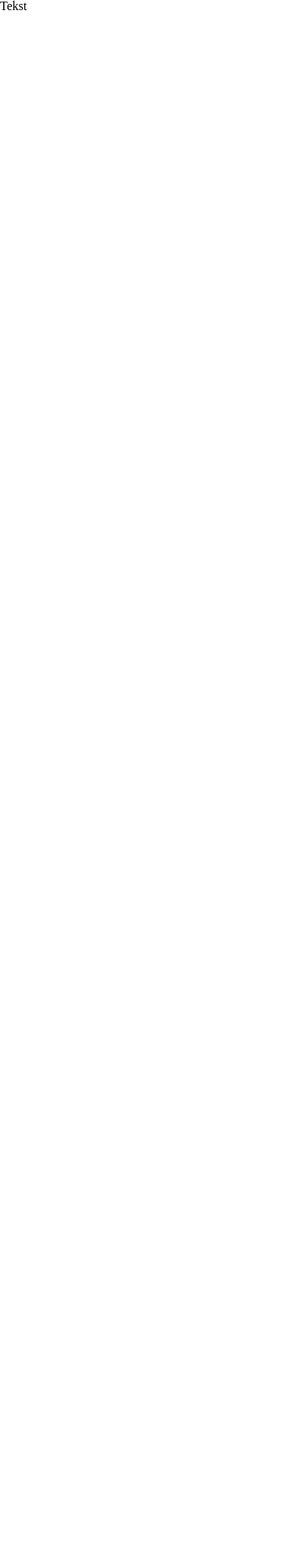
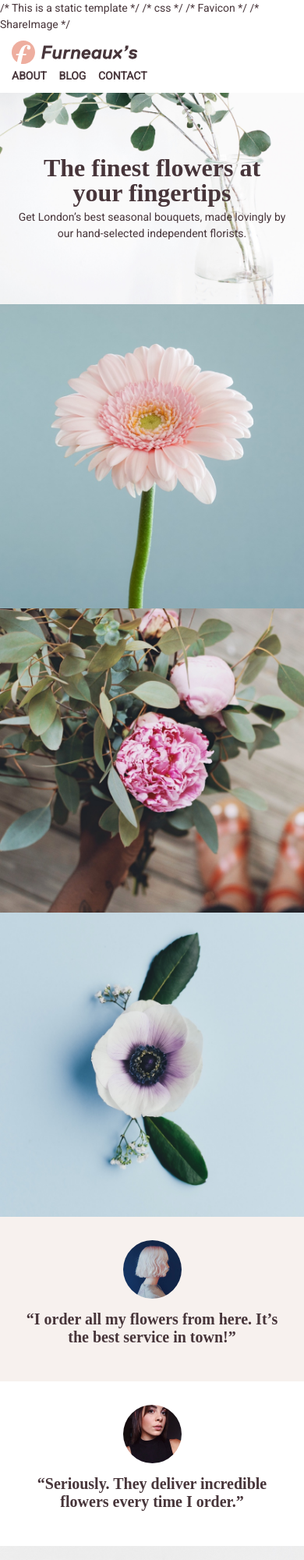
Before and after one commit to stihilus/sh_furneaux, a website: page index.html in a window 390 px wide. Shown: the top 2000 px of the page at 78% size. Before the commit the page ends 844 px from the top, so only its background shows below. Drawn offline with Linux system fonts and the light colour scheme.

Commit message:
Add files via upload

```diff
--- a/css/fonts.css
+++ b/css/fonts.css
@@ -0,0 +1,2 @@
+/* Roboto */
+@import url('https://fonts.googleapis.com/css?family=Roboto: 800, 600, 300');
--- a/css/styles.css
+++ b/css/styles.css
@@ -0,0 +1,242 @@
+body {
+  font-family: Roboto;
+  font-size: 16px;
+  line-height: 1.5;
+  color: #47353A;
+}
+
+header {
+  padding: 10px 15px;
+  overflow: hidden;
+}
+
+header h1 {
+  float: left;
+}
+
+header nav {
+  float: right;
+  margin-top: 3px;
+}
+
+header nav a {
+  color: #47353A;
+  text-decoration: none;
+  margin-left: 12px;
+  text-transform: uppercase;
+  font-weight: 700;
+}
+
+.hero {
+  background-image: url(../assets/hero.jpg);
+  background-size: cover;
+  padding-top: 230px;
+  padding-bottom: 200px;
+	background-position: right center;
+}
+
+.hero div {
+  max-width: 540px;
+  margin-left: auto;
+  margin-right: auto;
+  padding-left: 20px;
+  padding-right: 20px;
+  text-align: center;
+}
+
+.hero h2 {
+  font-family: David Libre;
+  font-weight: 700;
+  font-size: 64px;
+  line-height: 1;
+  margin-bottom: 15px;
+}
+
+.hero p {
+  max-width: 400px;
+  margin-left: auto;
+  margin-right: auto;
+}
+
+.flowers {
+  overflow: hidden;
+}
+
+.flowers img {
+  float: left;
+  width: 33.333%;
+}
+
+.quotes {
+  overflow: hidden;
+}
+
+.quotes div {
+  width: 50%;
+  float: left;
+  text-align: center;
+  padding: 50px 20px 40px 20px;
+}
+
+.cream-background {
+  background-color: #F7F1EE;
+}
+
+.quotes img {
+  width: 75px;
+  border-radius: 100%;
+}
+
+.quotes blockquote {
+  font-family: David Libre;
+  font-size: 24px;
+  font-weight: 700;
+  line-height: 1.15;
+  max-width: 400px;
+  margin: 15px auto 5px auto;
+}
+
+.chair {
+  background-image: url(../assets/full-bleed.jpg);
+  background-position: center bottom;
+  padding: 0;
+  height: 500px;
+}
+
+.logos {
+  background-color: #EEAE9F;
+  padding: 20px 20px 35px 20px;
+  text-align: center;
+}
+
+.logos p {
+  color: #fff;
+  font-weight: 700;
+  margin-bottom: 10px;
+}
+
+.logos img {
+  margin-left: 22px;
+  margin-right: 22px;
+}
+
+footer {
+  background-color: #47353A;
+  padding: 25px 30px;
+  overflow: hidden;
+}
+
+footer img {
+  float: left;
+}
+
+footer p {
+  float: right;
+  font-size: 14px;
+  color: #CCC9CA;
+  font-weight: 700;
+}
+
+@media (max-width: 600px) {
+
+  .hero h2 {
+    font-size: 32px;
+    margin-bottom: 5px;
+  }
+
+  .hero {
+    padding-top: 80px;
+    padding-bottom: 80px;
+  }
+
+  .chair {
+    height: 320px;
+    margin-top: 0;
+  }
+
+  .quotes div {
+   	float: none;
+    width: auto;
+    padding: 30px 30px 40px 30px;
+	}
+
+  .quotes blockquote {
+    font-size: 20px;
+  }
+
+  .quotes p {
+    display: none;
+  }
+
+  body {
+    font-size: 14px;
+  }
+
+  header nav {
+    line-height: 24px;
+  }
+
+}
+
+@media (max-width: 430px) {
+
+  header h1,
+  header nav {
+    float: none;
+  }
+
+  header nav a {
+    margin-left: 0;
+    margin-right: 12px;
+  }
+
+  .flowers img {
+    float: none;
+    width: auto;
+  }
+
+  footer {
+    padding: 30px 20px;
+  }
+
+
+}
+
+@media (max-width: 820px) {
+  .logos img {
+    margin-left: 5px;
+    margin-right: 5px;
+  }
+}
+
+@media (max-width: 680px) {
+  .logos img {
+    margin: 0 auto 35px auto;
+    display: block;
+  }
+
+  .logos img:last-child {
+    margin-bottom: 0;
+  }
+
+}
+
+@media (min-width: 820px) {
+
+  header {
+    position: fixed;
+    top: 0;
+    left: 0;
+    width: 100%;
+    background-color: #fff;
+    box-shadow: 0 1px 5px 0px rgba(51, 51, 51, 0.3);
+  }
+
+}
+
+@media (min-width: 600px) {
+  .quotes {
+ 		display: flex;
+  	flex-wrap: wrap;
+  }
+}
--- a/index.html
+++ b/index.html
@@ -1,37 +1,80 @@
 <!DOCTYPE html>
+/* This is a static template */
 <html lang="en">
   <head>
     <meta charset="UTF-8" />
     <meta name="viewport" content="width=device-width, initial-scale=1.0" />
     <meta http-equiv="X-UA-Compatible" content="ie=edge" />
-    <title>Furneaux</title>
+    <title>Static Template</title>
 
+    /* css */
     <link rel="stylesheet" href="css/base.css?v=1.0" />
     <link rel="stylesheet" href="css/styles.css?v=1.0" />
     <link rel="stylesheet" href="css/fonts.css?v=1.0" />
 
+    /* Favicon */
     <link rel="shortcut icon" type="image/svg" href="assets/favicon.svg" />
 
+    /* ShareImage */
     <meta property="og:title" content="Furneaux's" />
-    <meta property="og:description" content="Furneaux" />
+    <meta property="og:description" content="Static Template" />
     <meta property="og:image" content="assets/shageImage.png" />
     <meta property="og:url" content="https://www.google.com" />
   </head>
   <body>
     <header>
-      Tekst
-    </header>
+  <h1>
+    <img src="assets/logo.svg">
+  </h1>
+  <nav>
+    <a href="about.html">About</a>
+    <a href="blog.html">Blog</a>
+    <a href="contact.html">Contact</a>
+  </nav>
+</header>
 
-    <section class="hero"></section>
+<section class="hero">
+  <div>
+    <h2>The finest flowers at your fingertips</h2>
+    <p>Get London’s best seasonal bouquets, made lovingly by our hand-selected independent florists.</p>
+  </div>
+</section>
 
-    <section class="flowers"></section>
+<section class="flowers">
+  <img src="assets/flower_1.jpg">
+  <img src="assets/flower_2.jpg">
+  <img src="assets/flower_3.jpg">
+</section>
 
-    <section class="quotes"></section>
+<section class="quotes">
 
-    <section class="hero chair"></section>
+  <div class="cream-background">
+    <img src="assets/quote_liv.png">
+    <blockquote>“I order all my flowers from here. It’s the best service in town!”</blockquote>
+    <p>Liv, designer in Highgate</p>
+  </div>
 
-    <section class="logos"></section>
+  <div>
+    <img src="assets/quote_chelsea.png">
+    <blockquote>“Seriously. They deliver incredible flowers every time I order.”</blockquote>
+    <p>Chelsea, artist in Shoreditch</p>
+  </div>
 
-    <footer></footer>
+</section>
+
+<section class="hero chair"></section>
+
+<section class="logos">
+  <p>As seen in…</p>
+  <img src="assets/buzzfeed.svg">
+  <img src="assets/forbes.svg">
+  <img src="assets/bbc.svg">
+  <img src="assets/guardian.svg">
+</section>
+
+<footer>
+  <img src="assets/logo-footer.svg">
+  <p>Copyright &copy; 2021</p>
+</footer>
   </body>
 </html>
```
Also changed, not shown: assets/bbc.svg (added), assets/buzzfeed.svg (added), assets/flower_1.jpg (added), assets/flower_2.jpg (added), assets/flower_3.jpg (added), assets/forbes.svg (added), assets/full-bleed.jpg (added), assets/guardian.svg (added), assets/hero.jpg (added), assets/logo-footer.svg (added), assets/logo.svg (added), assets/quote_chelsea.png (added), assets/quote_liv.png (added).
